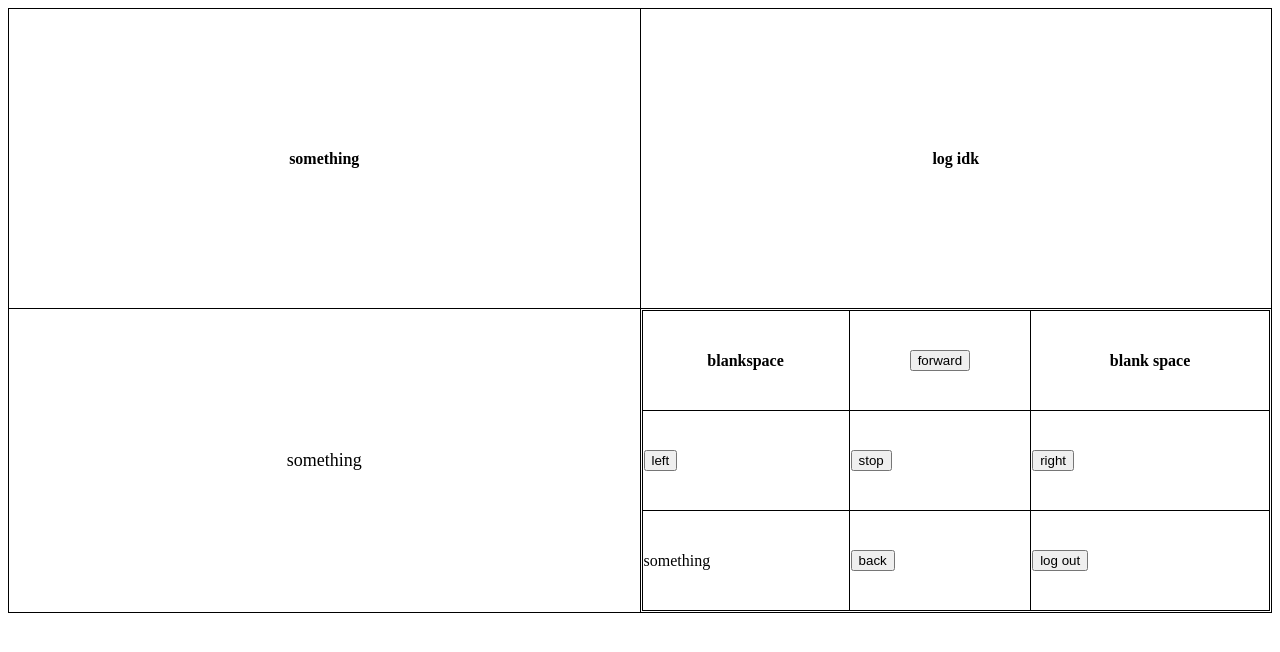
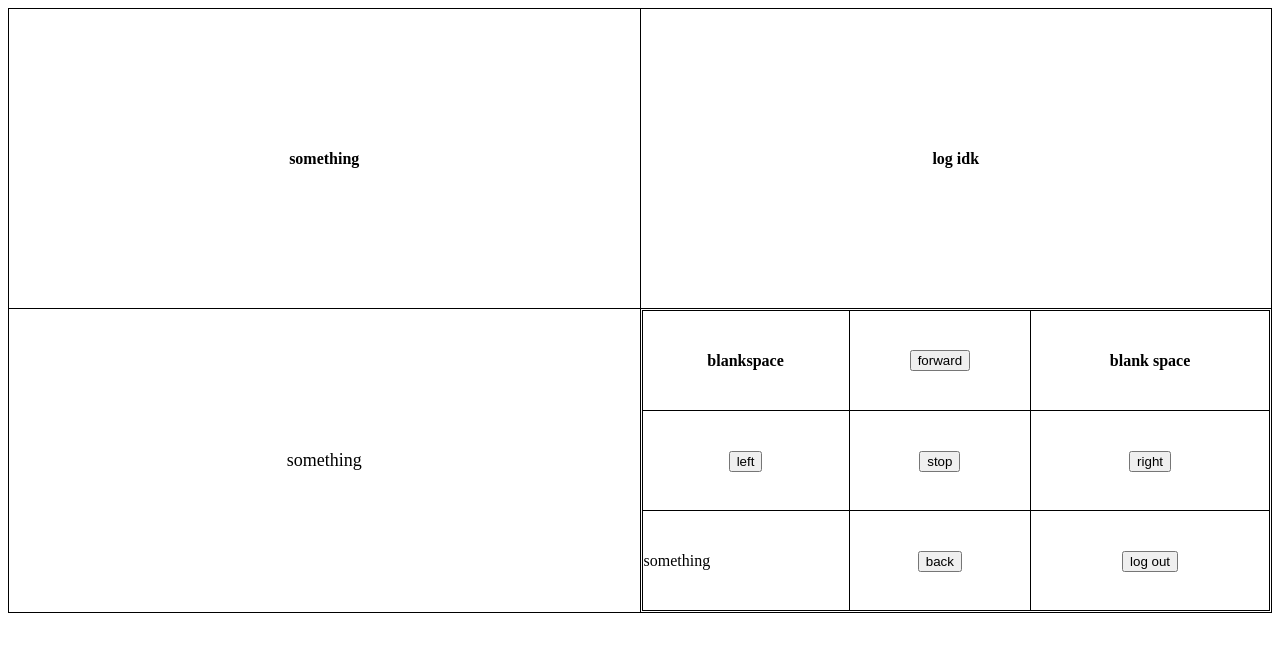
Before and after one commit to DanielC8/test.github.io, a plain HTML site: page index.html in a window 1280 px wide. Drawn offline with Linux system fonts and the light colour scheme.

Commit message:
Update index.html

```diff
--- a/index.html
+++ b/index.html
@@ -97,15 +97,15 @@ figcaption {
     <th>blank space</th>
   </tr>
   <tr style = "height:100px">
-    <td><p></p><button>left</button></p></td>
-    <td><button>stop</button></td>
-    <td><button>right</button></td>
+    <td><p><button>left</button></p></td>
+    <td><p><button>stop</button></p></td>
+    <td><p><button>right</button></p></td>
 
   </tr>
   <tr style = "height:100px">
     <td>something</td>
-    <td><button>back</button></td>
-    <td><button>log out</button></td></td>
+    <td><p><button>back</button></p></td>
+    <td><p><button>log out</button></p></td></td>
   </tr>
 
 </table>
```
